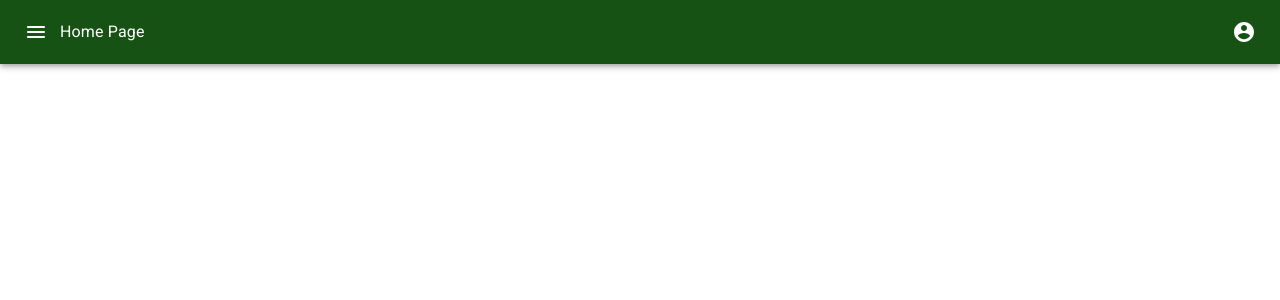
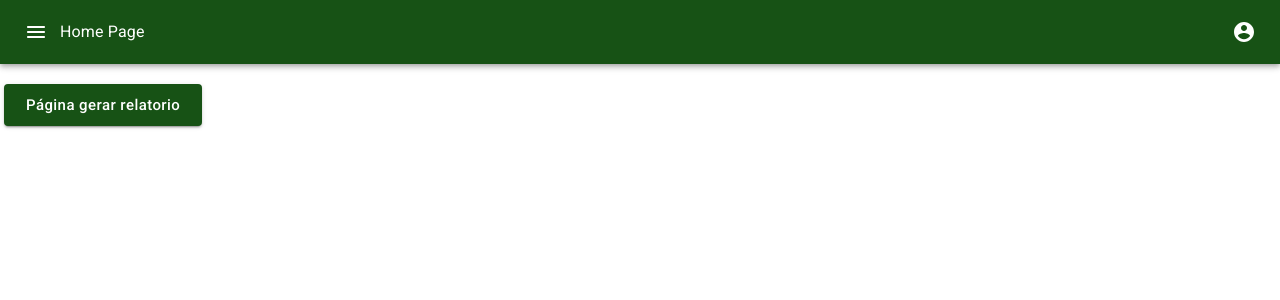
Before and after one commit to fga-eps-mds/2021-1-hospitalar, a React (Create React App) app in the folder frontend/: page / in a window 1280 px wide. Shown: the top 300 px of the page. Built offline with nearby package versions, Linux system fonts and the light colour scheme.

Commit message:
#100 - criando botão para acessar página de gerar relatorio
Co-authored-by: DanielViniciusAlves <DanielViniciusAlves@users.noreply.github.com>

```diff
--- a/frontend/src/pages/Home/index.tsx
+++ b/frontend/src/pages/Home/index.tsx
@@ -1,6 +1,8 @@
+import { Button } from '../../components/GlobalComponents/Inputs/Button'
 import { Grid } from '@material-ui/core'
 import { Header } from '../../components/GlobalComponents/Header'
 import React from 'react'
+import { useHistory } from 'react-router-dom'
 
 /**
  * Um componente funcional React compatível com React Hooks.
@@ -10,6 +12,7 @@ import React from 'react'
  * @see https://pt-br.reactjs.org/docs/hooks-reference.html#basic-hooks
  */
 export function Home(): React.ReactElement {
+  const history = useHistory()
   /**
    * A página foi criada utilizando a ferramenta de layout responsivo do material-ui
    * @see https://material-ui.com/components/grid/
@@ -19,6 +22,9 @@ export function Home(): React.ReactElement {
       <Grid item>
         <Header title='Home Page' />
       </Grid>
+      <Grid item>
+        <Button onClick={() => history.push('relatorio')}>Página gerar relatorio</Button>
+      </Grid>
     </Grid>
   )
 }
```
